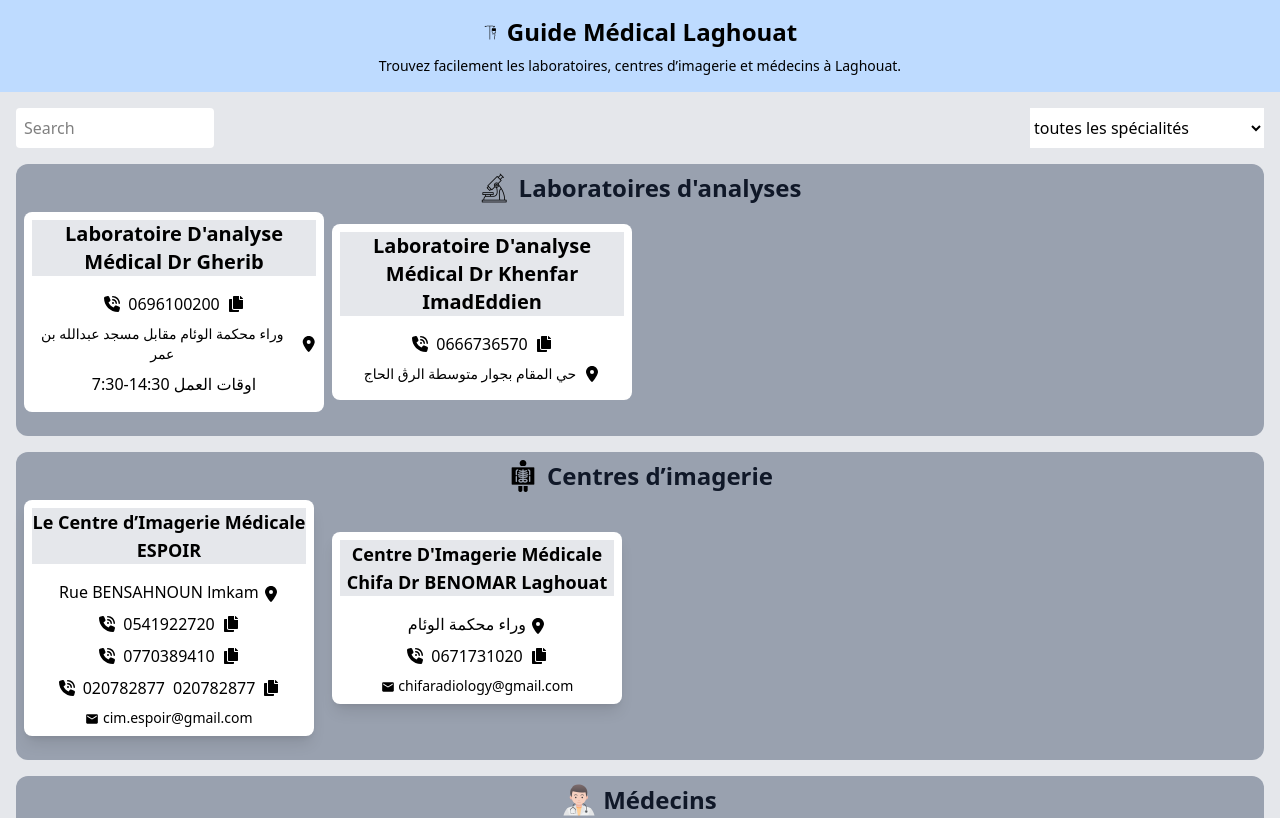
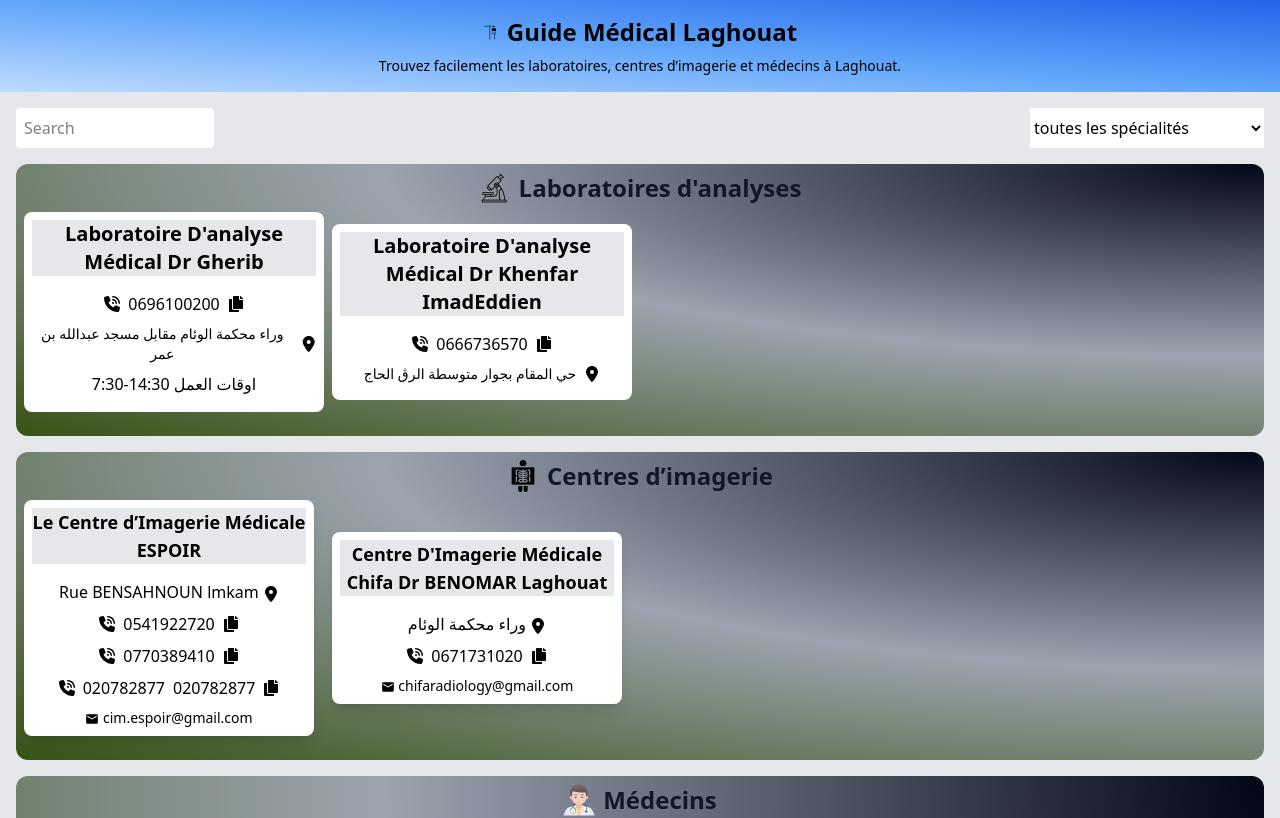
Before and after one commit to Medido1/Guide-M-dical-Laghouat, a React (Vite) app: page / in a window 1280 px wide. Shown: the top 818 px of the page. Built offline with nearby package versions, Linux system fonts and the light colour scheme.

Commit message:
Change bg colors

```diff
--- a/src/App.css
+++ b/src/App.css
@@ -54,3 +54,11 @@
   /* transform: translateY(-30px); */
   transition-duration: 0.3s;
 }
+
+/* backgrounds */
+.header {
+  background: linear-gradient(to top right, #bfdbfe, #60a5fa, #2563eb);
+}
+.category {
+  background: radial-gradient(ellipse at top right, #020617, #9ca3af, #365314);
+}
--- a/src/components/Category.jsx
+++ b/src/components/Category.jsx
@@ -3,7 +3,7 @@ import DoctorFacility from "./DoctorFacility";
 
 function Category({type, icon, data}) {
   return (
-    <div className="flex flex-col bg-gray-400 p-2 sm:p-0.5 md:p-2 rounded-xl">
+    <div className="category flex flex-col p-2 sm:p-0.5 md:p-2 rounded-xl">
       <div className="flex items-center justify-center gap-2">
         <img
           className="w-8"
--- a/src/components/Header.jsx
+++ b/src/components/Header.jsx
@@ -2,7 +2,7 @@ import { GiMedicalDrip } from "react-icons/gi";
 
 function Header() {
   return (
-    <header className="bg-blue-200 p-4 flex flex-col gap-2 items-center justify-center shadow-lg">
+    <header className="header p-4 flex flex-col gap-2 items-center justify-center shadow-lg">
       <div className="flex gap-2 items-center">
         <GiMedicalDrip />
         <h1 className="text-2xl font-bold">
```
